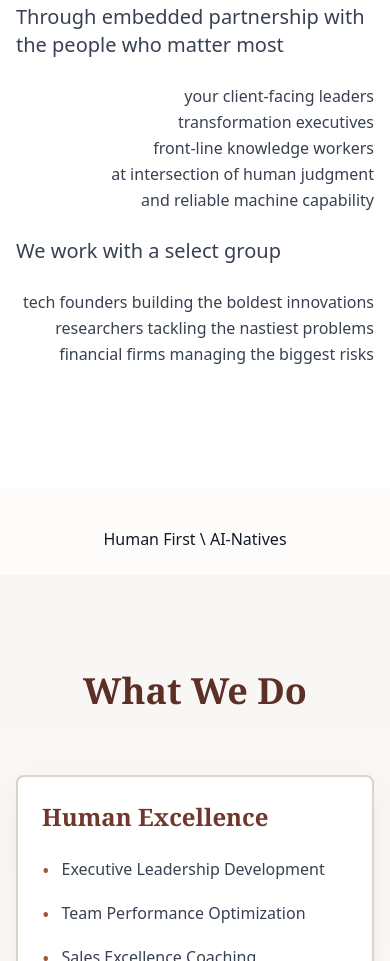
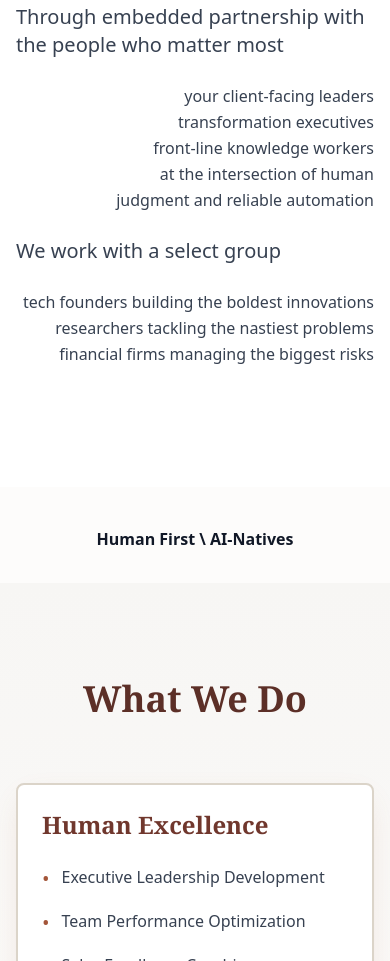
Before and after one commit to a2agents/a2agents.com, a website: page src/index.html in a window 390 px wide. Shown: the part 1213-2174 px from the top of the page. Drawn offline with nearby package versions, Linux system fonts and the light colour scheme; files that its build step writes are made by us from their sources.

Commit message:
line breaks for mobile

```diff
--- a/src/index.html
+++ b/src/index.html
@@ -60,7 +60,8 @@
               <li>your client-facing leaders</li>
               <li>transformation executives</li>
               <li>front-line knowledge workers</li>
-              <li>at intersection of human judgment <br>and reliable machine capability</li>
+              <li>at the intersection of human
+                <br>judgment and reliable automation</li>
               </ul>
             </ul>
 
@@ -77,8 +78,8 @@
       </div>
     </div>
   </section>
-<h3 style="text-align: center; margin-top: 2.5rem; margin-bottom: 1.5rem;">
-  Human First \ AI-Natives
+<h3 style="text-align: center; margin-top: 2.5rem; margin-bottom: 2rem;">
+  <b>Human First \ AI-Natives</b>
 </h3>
   <!-- WHAT WE DO (VISUALIZATION PLACEHOLDER) -->
   <section class="py-24 md:py-32 px-4 bg-gradient-to-b from-secondary-50 to-warm-50">
```
